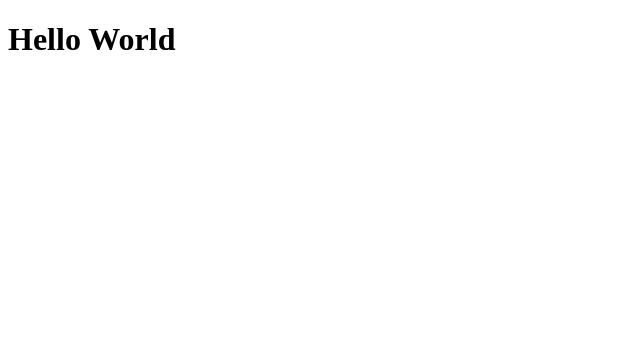
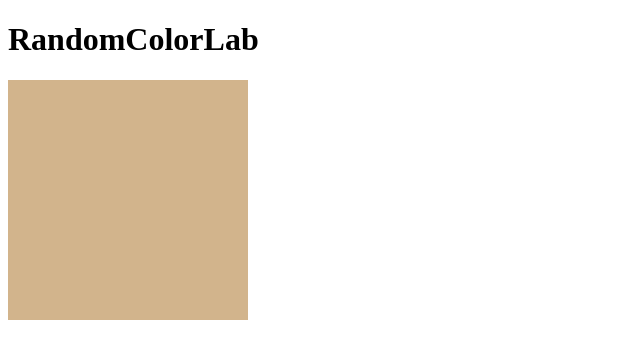
Before and after one commit to trianacerda/RandomColor, a React app: page / in a window 1280 px wide. Shown: the top 358 px of the page, without its empty margins (0-640 px from the left). Built offline with nearby package versions, Linux system fonts and the light colour scheme.

Commit message:
added color to a box, it renders to localhost

```diff
--- a/src/components/RandomColor.jsx
+++ b/src/components/RandomColor.jsx
@@ -1,16 +1,22 @@
 import React, { Component } from 'react';
 
-class RandomColor extends React.Component {
+class RandomColor extends Component {
+  state = {
+    displayedColor: 'tan',
+  };
   render() {
     return (
+      <>
+        <h1>RandomColorLab</h1>
         <div
           style={{
-          colorBox: 'red',
+            backgroundColor: this.state.displayedColor,
             height: 240,
             width: 240,
-          margin: 8,
+            marginTop: 8,
           }}
         ></div>
+      </>
     );
   }
 }
--- a/src/components/app/App.jsx
+++ b/src/components/app/App.jsx
@@ -4,7 +4,6 @@ import RandomColor from '../RandomColor.jsx';
 export default function App() {
   return (
     <>
-      <h1>Hello World</h1>
       <RandomColor />
     </>
   );
```
Lines whose indentation alone changed are shown as unchanged.
